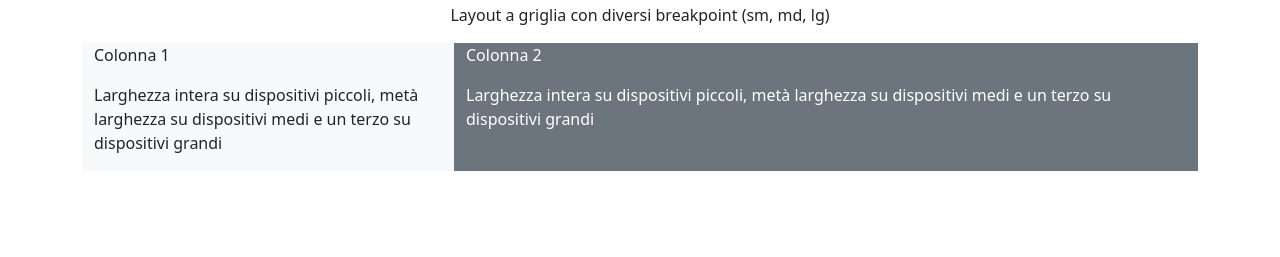
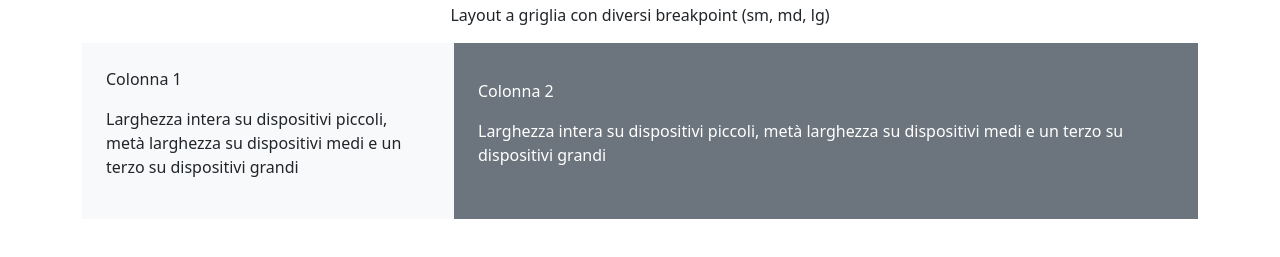
Before and after one commit to lorenzoferrante97/htmlcss-bootstrap-layout, a plain HTML site: page index.html in a window 1280 px wide. Shown: the part 53-310 px from the top of the page. Drawn offline with nearby package versions, Linux system fonts and the light colour scheme.

Commit message:
style: flex + correct alignment

```diff
--- a/index.html
+++ b/index.html
@@ -18,11 +18,11 @@
         </header>
         <main class="container-sm container-fluid text-start">
             <section class="row row-cols-1 row-cols-md-2">
-                <div class="col-lg-4 bg-body-tertiary">
+                <div class="col-lg-4 bg-body-tertiary p-4 d-flex flex-column justify-content-center">
                     <p>Colonna 1</p>
                     <p>Larghezza intera su dispositivi piccoli, metà larghezza su dispositivi medi e un terzo su dispositivi grandi</p>
                 </div>
-                <div class="col-lg-8 bg-secondary text-white">
+                <div class="col-lg-8 bg-secondary text-white p-4 d-flex flex-column justify-content-center">
                     <p>Colonna 2</p>
                     <p>Larghezza intera su dispositivi piccoli, metà larghezza su dispositivi medi e un terzo su dispositivi grandi</p>
                 </div>
```
